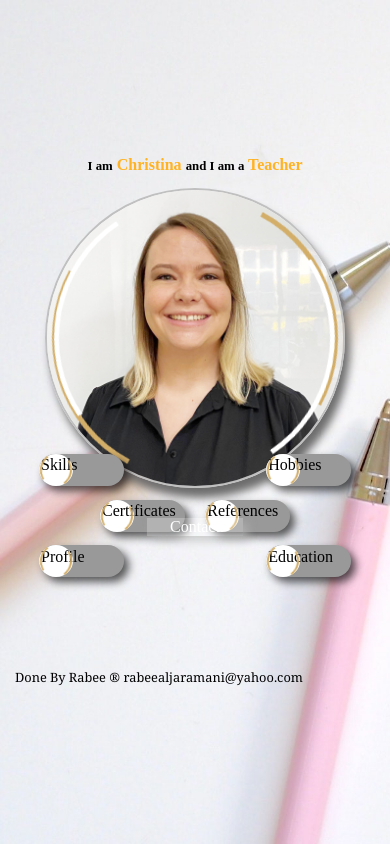
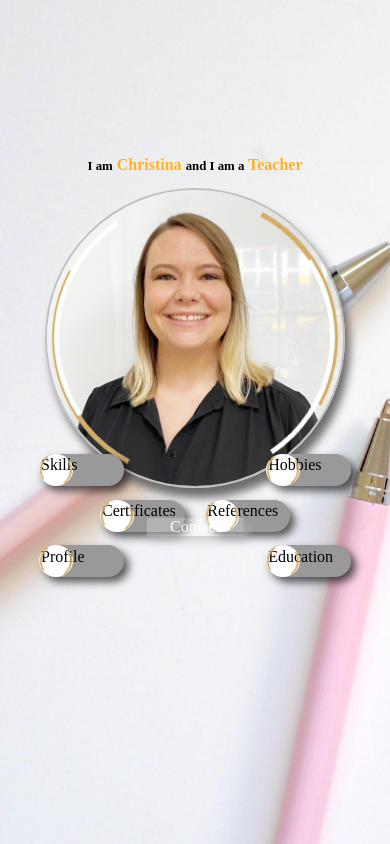
Before and after one commit to rabee-jaramani/Christina_portfolio, a React (Create React App) app: page / in a window 390 px wide. Built offline with nearby package versions, Linux system fonts and the light colour scheme; a web font is replaced by a local one.

Commit message:
Update circle.css

```diff
--- a/src/circle.css
+++ b/src/circle.css
@@ -142,11 +142,6 @@
     height: 500px;
     width: 500px;
   }
-  .circle .footer {
-    left: -2.5rem;
-    bottom: -13rem;
-    font-size: 0.8rem;
-  }
 }
 @media (max-width: 780px) {
   .my-name-cont {
```
